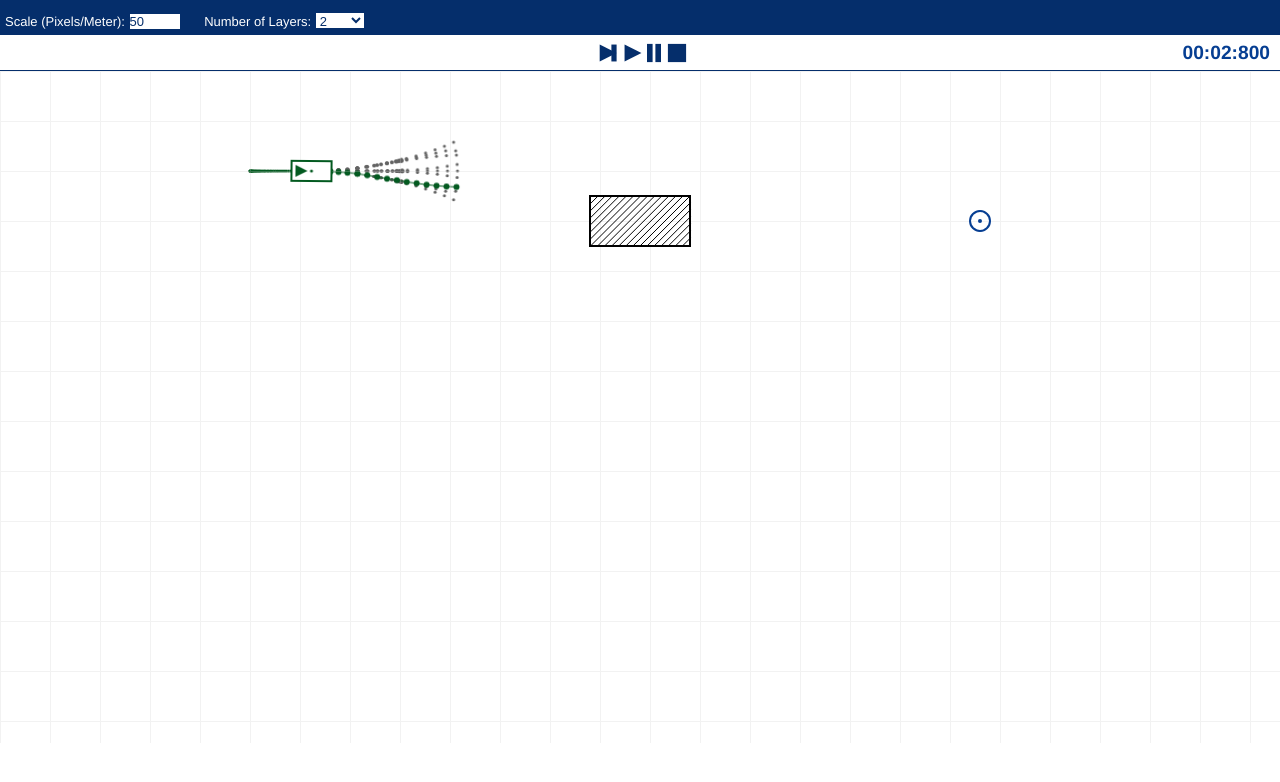
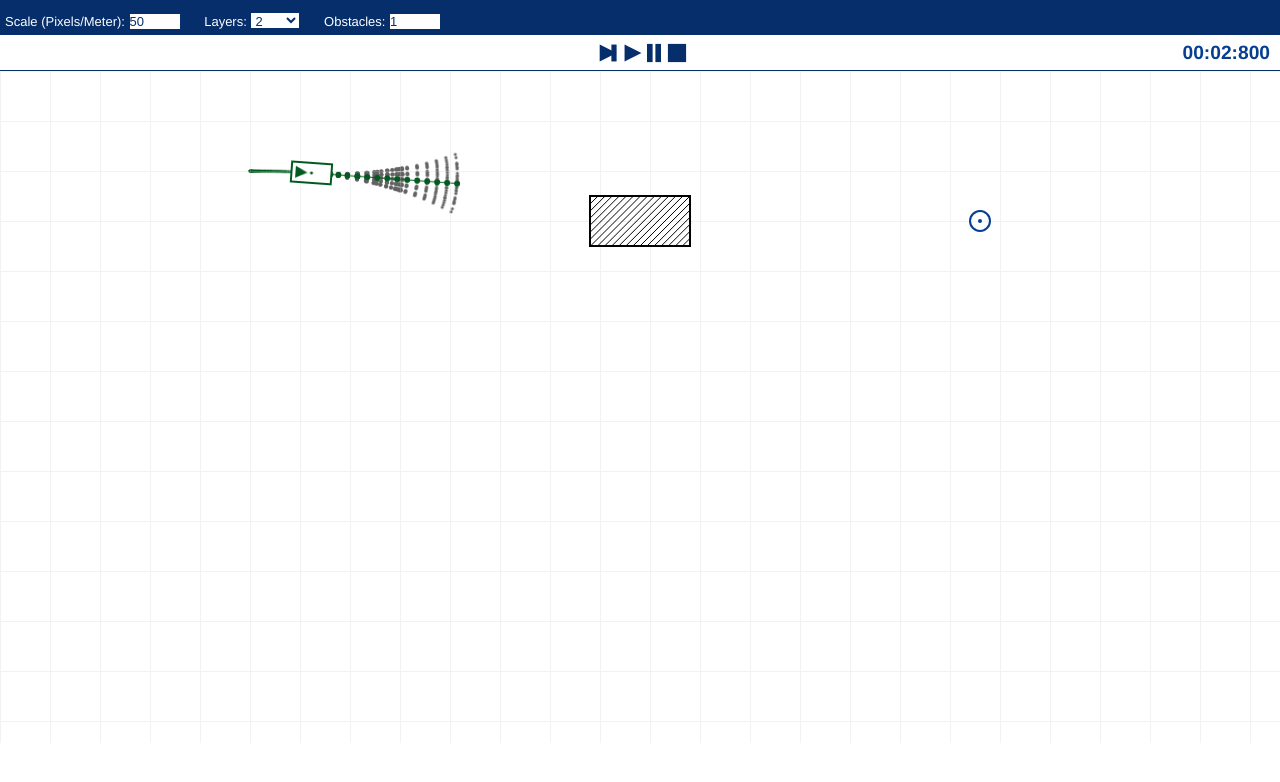
Before and after one commit to marcelritzschke/explorative-trajectory-planner, a website: page index.html in a window 1280 px wide. Both pictures are taken after a click on the element 633 px from the left and 53 px from the top of the page. Drawn offline with Linux system fonts and the light colour scheme.

Commit message:
allowing multiple objects

```diff
--- a/controller.js
+++ b/controller.js
@@ -56,6 +56,11 @@ class Controller {
         this.endTime - this.startTime, 'ms');
   }
 
+  updateObstacles() {
+    this._view.updateObstacles();
+    this._planner.reset();
+  }
+
   updateLayerNumber() {
     this._layerTotalNumber = document.getElementById('layerNumber').value;
   }
--- a/explorer.js
+++ b/explorer.js
@@ -1,12 +1,12 @@
 // eslint-disable-next-line no-unused-vars
 class Explorer {
-  constructor(goal, obstacle) {
+  constructor(goal, obstacles) {
     this._goal = goal;
-    this._obstacle = obstacle;
+    this._obstacles = obstacles;
     this._timestep = 2;
     this._intertime = 0.2;
     this._intersteps = this._timestep/ this._intertime;
-    this._steeringAngles = [-.4, .0, .4];
+    this._steeringAngles = [-.4, -.2, .0, .2, .4];
     this._velocities = [0., 1.];
     this._segments = [];
     this._trajectories = [];
@@ -98,7 +98,11 @@ class Explorer {
   }
 
   isColliding(state) {
-    return this._obstacle.isColliding(state);
+    let colliding = false;
+    for (const obstacle of this._obstacles) {
+      colliding |= obstacle.isColliding(state);
+    }
+    return colliding;
   }
 
   calculateStates(initialState, theta, veloctity) {
--- a/index.html
+++ b/index.html
@@ -25,12 +25,15 @@
         <span class="input">Scale (Pixels/Meter):
             <input id="scale" type="text" value="50" type="text" onchange="view.updateScale()"/>
         </span>
-        <span class="">Number of Layers:
+        <span class="">Layers:
             <select class="dropdown" id="layerNumber" onchange="controller.updateLayerNumber()">
                 <option value="1">1</option>
                 <option value="2" selected>2</option>
                 <option value="3">3</option>
             </select>
+        </span>
+        <span class="input">Obstacles:
+            <input id="obstacles" type="text" value="1" type="text" onchange="controller.updateObstacles()"/>
         </span>
     </section>
     <section class="control-section">
--- a/planner.js
+++ b/planner.js
@@ -2,22 +2,18 @@ class Planner {
   constructor(view) {
     this._view = view;
     this._explorer = null;
-    this.init();
+    this.reset();
   }
 
   get lastTrajectory() {
     return this._lastTrajectory;
   }
 
-  init() {
+  reset() {
     this._explorer = new Explorer(
         this._view.getGoal(),
-        this._view.getObstacle(),
+        this._view.getObstacles(),
     );
-  }
-
-  reset() {
-    this._explorer.reset();
     this._lastTrajectory = [];
   }
 
--- a/style.css
+++ b/style.css
@@ -15,6 +15,7 @@ header {
     font-size: small;
     width: 50px;
     height: 17px;
+    margin-right: 20px;
     border: 1px solid rgb(5, 46, 107);
     color: rgb(5, 46, 107);
     background-color: rgb(255, 255, 255);
--- a/view.js
+++ b/view.js
@@ -24,7 +24,7 @@ class View {
     this.createGrid();
     this.constructEgoShape();
     this.constructGoal();
-    this.addShape(this.constructObstacle());
+    this.updateObstacles();
     this.render();
   }
 
@@ -183,7 +183,7 @@ class View {
   }
 
   getGoal() {
-    return this.getObjectByName('Goal');
+    return this.getObjectsByName('Goal')[0];
   }
 
   getEgoPosition() {
@@ -194,8 +194,8 @@ class View {
     ];
   }
 
-  getObstacle() {
-    return this.getObjectByName('Obstacle');
+  getObstacles() {
+    return this.getObjectsByName('Obstacle');
   }
 
   constructObstacle(left = this._width/ 2, top = 150,
@@ -314,8 +314,12 @@ class View {
     }
   }
 
-  getObjectByName(name) {
-    return this.getListOfShapesByName(name)[0].object;
+  getObjectsByName(name) {
+    const objects = [];
+    this.getListOfShapesByName(name).forEach((shape) => {
+      objects.push(shape.object);
+    });
+    return objects;
   }
 
   getNextId() {
@@ -323,14 +327,14 @@ class View {
   }
 
   updateAllShapesToNewEgo() {
-    this.updateShapeToNewEgo('Obstacle');
-    this.updateShapeToNewEgo('Goal');
+    this.updateShapesToNewEgo('Obstacle');
+    this.updateShapesToNewEgo('Goal');
 
     this._lastEgo = Object.assign({}, this._ego);
   }
 
-  updateShapeToNewEgo(name) {
-    const shape = this._shapes.get(name)[0];
+  updateShapesToNewEgo(name) {
+    this._shapes.get(name).forEach((shape) => {
       let newEgo = new BasicObject(this._ego.left, this._ego.top,
           this._ego.angle);
 
@@ -347,6 +351,7 @@ class View {
       shape.object.x = res[0];
       shape.object.y = res[1];
       shape.object.angle = shape.object.angle - theta;
+    });
   }
 
   objectMovedUpdate(target) {
@@ -358,13 +363,17 @@ class View {
       Utils.transformObjectToUsk(this._ego, newObj);
       Utils.convertToMetric(this._scale, newObj);
       Object.assign(this._shapes.get('Goal')[0].object, newObj);
-    } else if (this._shapes.get('Obstacle')[0].fabricObject) {
+    } else {
+      this._shapes.get('Obstacle').forEach((shape) => {
+        if (shape.fabricObject == target) {
           const newObj = new Obstacle(target.left, target.top, target.angle,
               target.width * target.scaleX, target.height * target.scaleY);
           Utils.transformObjectToUsk(this._ego, newObj);
           Utils.convertToMetric(this._scale, newObj);
-      Object.assign(this._shapes.get('Obstacle')[0].object, newObj);
+          Object.assign(shape.object, newObj);
           // TODO: Utils.updateDiagonalsRectangle(target);
+        }
+      });
     }
 
     view.reset();
@@ -394,6 +403,22 @@ class View {
 
     this._scale = newScale;
   }
+
+  updateObstacles() {
+    const count = document.getElementById('obstacles').value;
+    this._shapes.get('Obstacle')
+        .splice(0, this._shapes.get('Obstacle').length);
+
+    for (let i=1; i<=count; ++i) {
+      if (i === 1) {
+        this.addShape(this.constructObstacle());
+      } else {
+        this.addShape(this.constructObstacle((i-1) * 150 + 50, 50, 0, 100, 50));
+      }
+    }
+
+    this.reset();
+  }
 }
 
 // eslint-disable-next-line no-unused-vars
```
Lines whose indentation alone changed are shown as unchanged.
